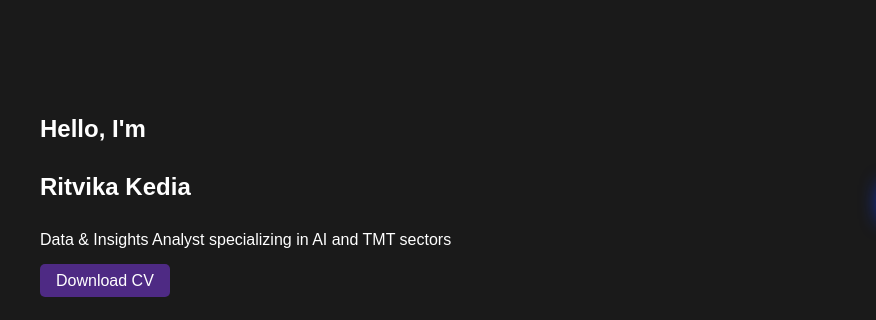
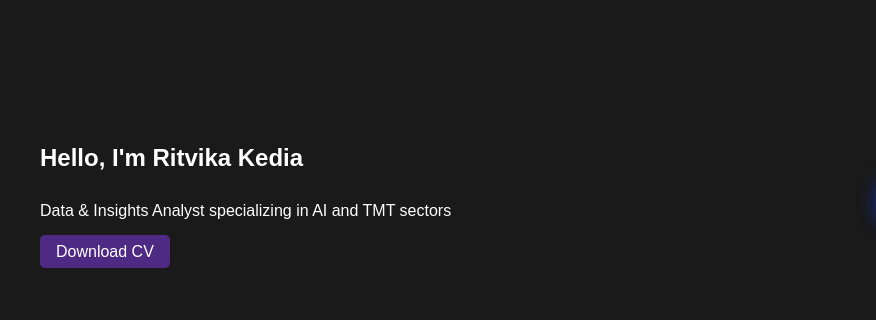
Before and after one commit to RitvikaK/RitvikaK.github.io, a plain HTML site: page index.html in a window 1280 px wide. Shown: the part 288-608 px from the top of the page, 0-876 px from the left. Drawn offline with Linux system fonts and the light colour scheme.

Commit message:
Update index.html

```diff
--- a/index.html
+++ b/index.html
@@ -90,7 +90,7 @@
 
 
         h1 {
-            font-size: 3rem;
+            font-size: 4rem;
             margin-bottom: 0.5rem;
             color: var(--african-violet);
         }
@@ -133,8 +133,8 @@
     <main>
         <section id="home" class="hero container">
             <div class="hero-content">
-                <h1>Hello, I'm</h1>
-                <h2>Ritvika Kedia</h2>
+                <h1>Hello, I'm Ritvika Kedia</h1>
+
                 <p>Data & Insights Analyst specializing in AI and TMT sectors</p>
                 <a href="downloads/CV.pdf" class="btn">Download CV</a>
             </div>
```
